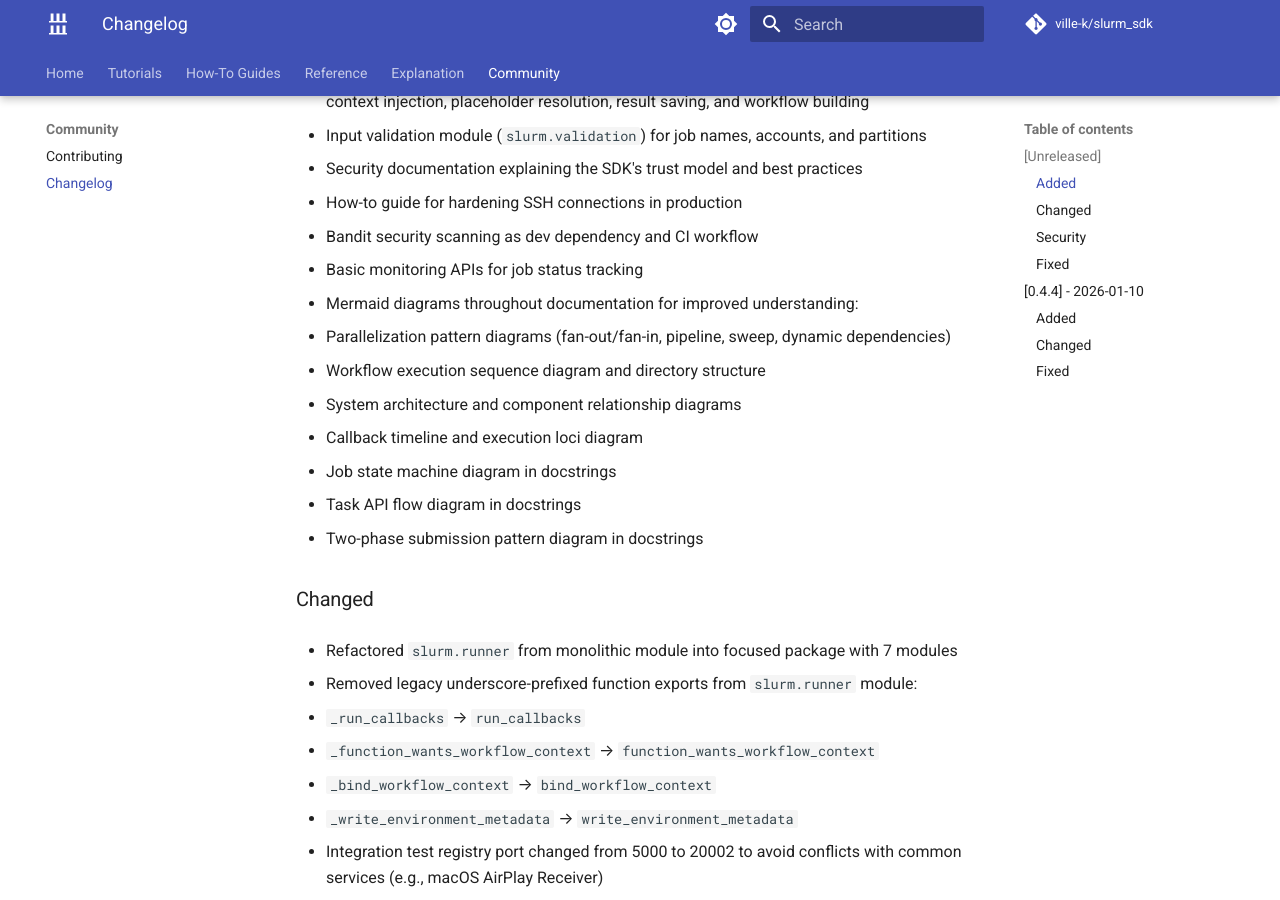
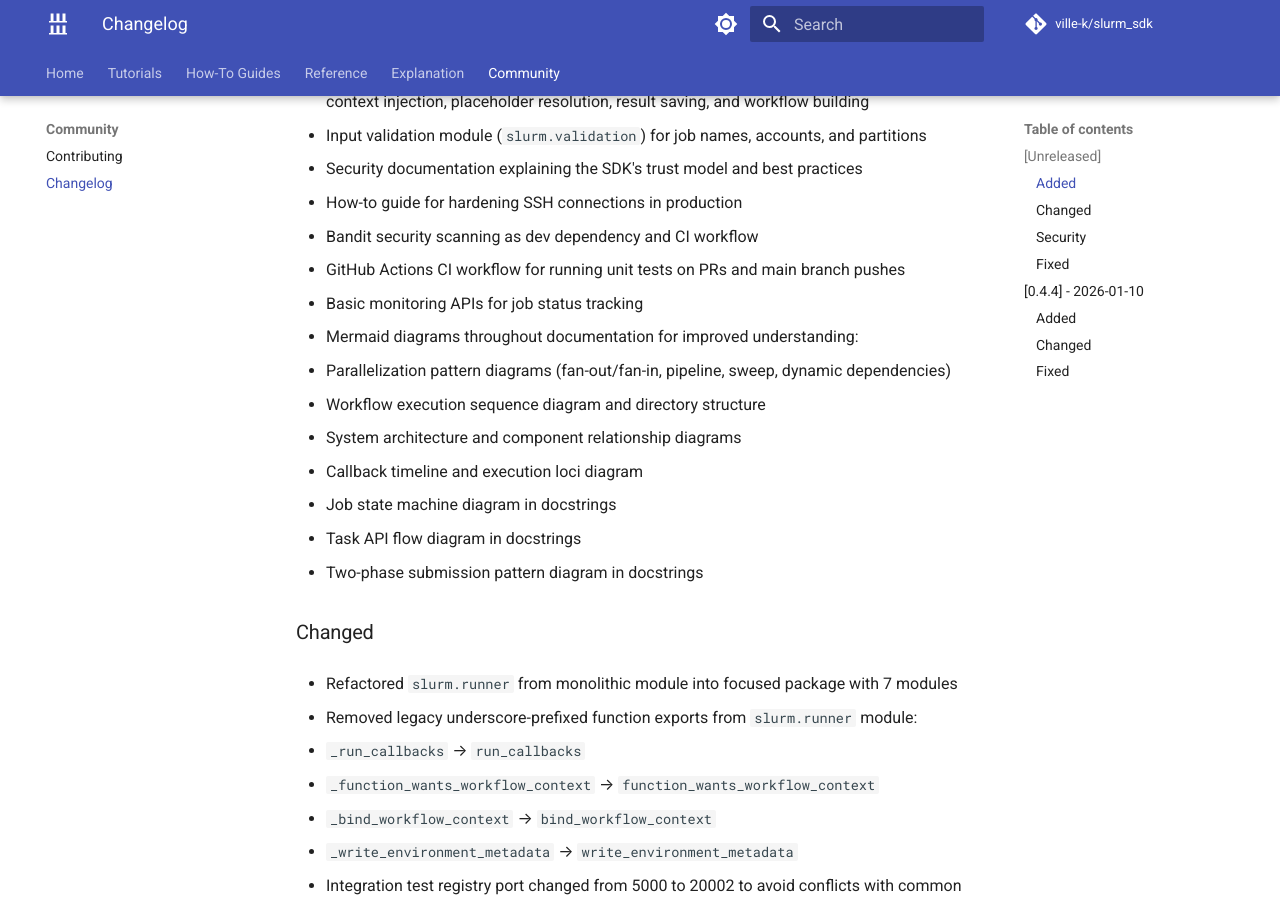
Before and after one commit to ville-k/slurm_sdk, an MkDocs documentation site: the page built from docs/CHANGELOG.md, in a window 1280 px wide and 900 px high, scrolled down 1040 px. Built offline with MkDocs 1.6.1 and Material for MkDocs 9.7.7, drawn with Linux system fonts in a browser that asks for light colours; comment, search, counter and statistics services are not loaded.

Commit message:
ci: add GitHub Actions workflow for unit tests
Run unit tests on PRs and pushes to main branch. Integration tests are
excluded via --ignore flag. Tests run in parallel using pytest-xdist.
Coverage reports are uploaded as artifacts.

Co-authored-by: Claude Opus 4.5 <noreply@anthropic.com>

```diff
--- a/docs/CHANGELOG.md
+++ b/docs/CHANGELOG.md
@@ -35,6 +35,7 @@ and this project adheres to [Semantic Versioning](https://semver.org/spec/v2.0.0
 - Security documentation explaining the SDK's trust model and best practices
 - How-to guide for hardening SSH connections in production
 - Bandit security scanning as dev dependency and CI workflow
+- GitHub Actions CI workflow for running unit tests on PRs and main branch pushes
 - Basic monitoring APIs for job status tracking
 - Mermaid diagrams throughout documentation for improved understanding:
   - Parallelization pattern diagrams (fan-out/fan-in, pipeline, sweep, dynamic dependencies)
```
Also changed, not shown: 1 other file.
